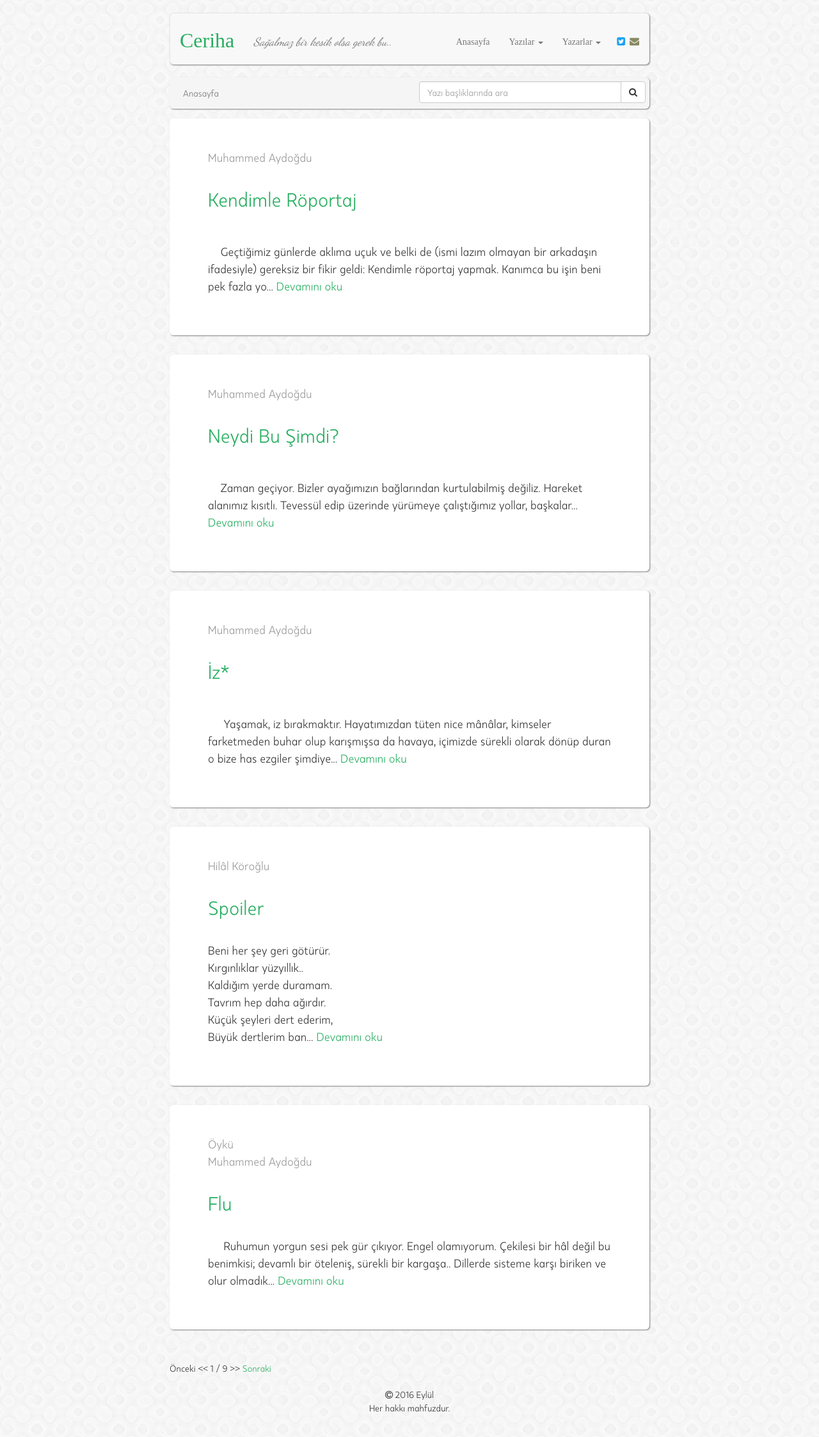
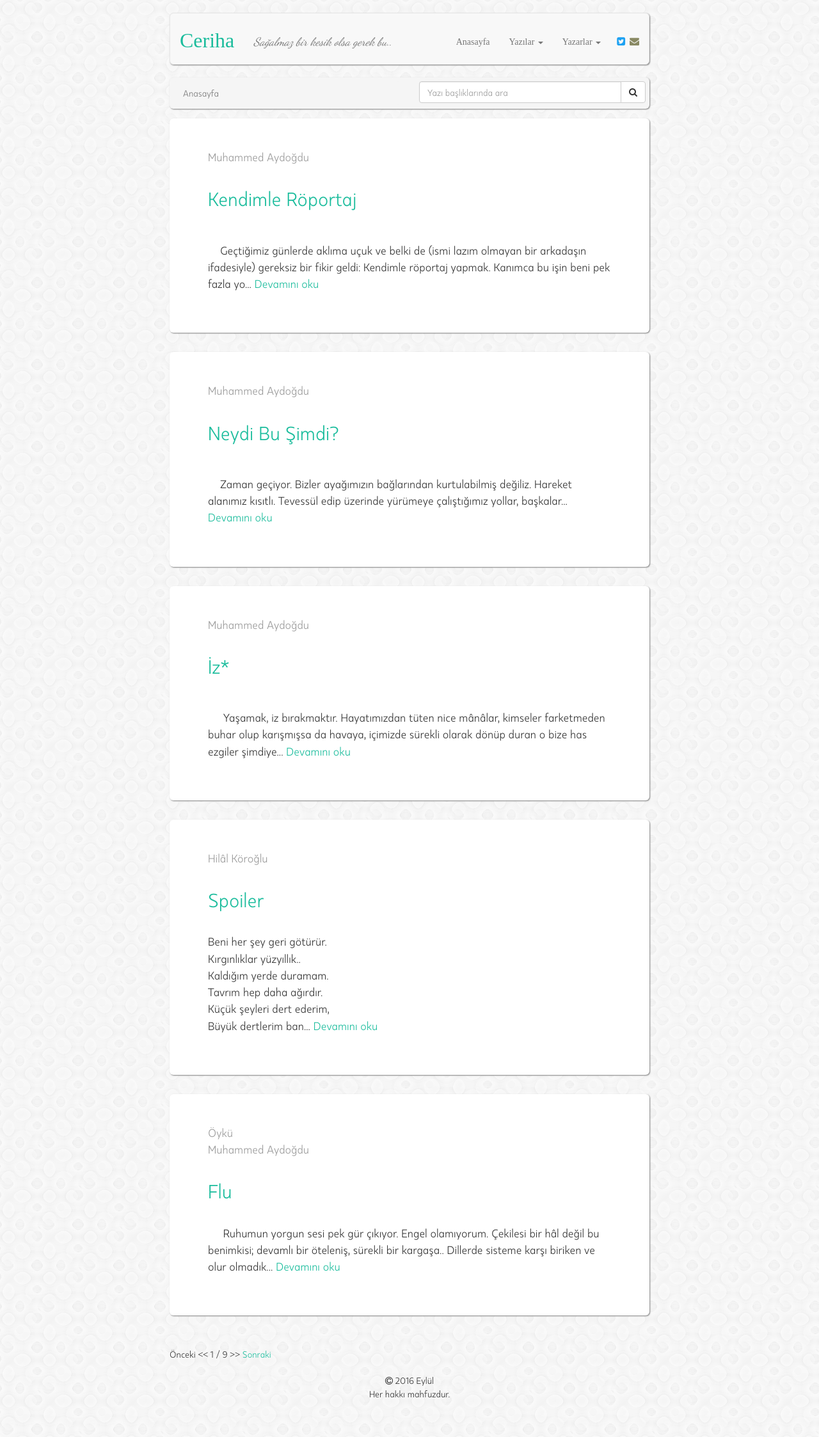
Before and after one commit to muhammedaydogdu/muhammedaydogdu.github.io, a Jekyll site: the page built from index.html, in a window 1280 px wide. Shown: the whole page at 64% size. Built offline with Jekyll 4.4.1, drawn with Linux system fonts in a browser that asks for light colours; some web fonts are replaced; the list of posts is cut into pages by our own code; after the commit the page ends 2224 px from its top, so only the background shows below that.

Commit message:
Update style.css

```diff
--- a/css/style.css
+++ b/css/style.css
@@ -6,7 +6,7 @@
   font-family: Alleha;
   src: url('../fonts/alleha .ttf');
 
-  font-family: B Arabic;
+  font-family: Arabic;
   src: url('../fonts/BArabics.ttf');
 
   font-family: Product Sans;
@@ -27,20 +27,20 @@ body {
 }
 
 a {
-  color: #27AE60;
+  color: #1ABC9C;
 }
 
 a:hover {
-  color: #27AE60;
+  color: #1ABC9C;
 }
 
 a:focus {
-  color: #27AE60;
+  color: #1ABC9C;
   text-decoration: none;
 }
 
 h2 {
-  color: #27AE60;
+  color: #1ABC9C;
 }
 
 .container .navbar {
@@ -52,17 +52,17 @@ h2 {
 }
 
 .navbar .navbar-brand {
-  color: #27AE60;
+  color: #1ABC9C;
   margin-top: 2px;
   font-size: 32px;
 }
 
 .navbar .navbar-brand:hover {
-  color: #27AE60;
+  color: #1ABC9C;
 }
 
 .navbar .navbar-brand:focus {
-  color: #27AE60;
+  color: #1ABC9C;
 }
 
 .navbar .navbar-text {
@@ -95,7 +95,7 @@ h2 {
 }
 
 .container .jumbotron p {
-  font-size: 18px;
+  font-size: 17.5px;
 }
 
 .data {
@@ -144,7 +144,7 @@ nav li a.social {
 }
 
 .os-text {
-  font-family: "Lateef";
+  font-family: "Arabic";
 }
 
 .container .jumbotron .os-text p {
@@ -165,7 +165,7 @@ nav li a.social {
 
 #lang-os {
   font-size: 16px;
-  font-family: "Poiret One", "Times New Roman", serif;
+  font-family: "Kappa", "Times New Roman", serif;
 }
 
 #os-bilgi {
```
